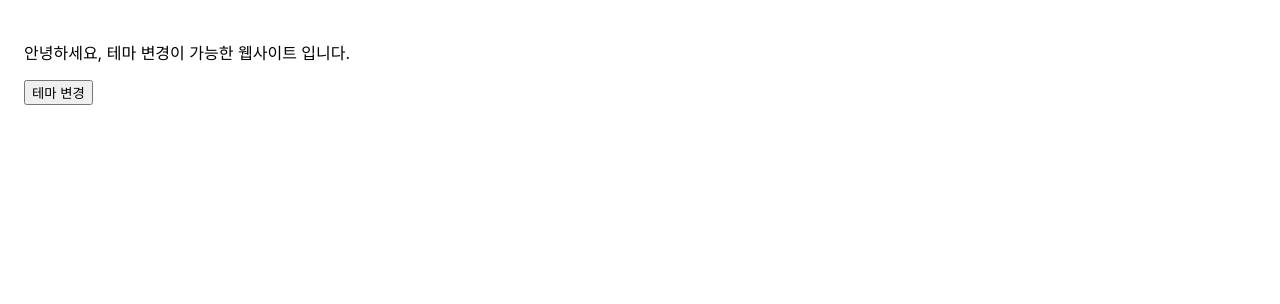
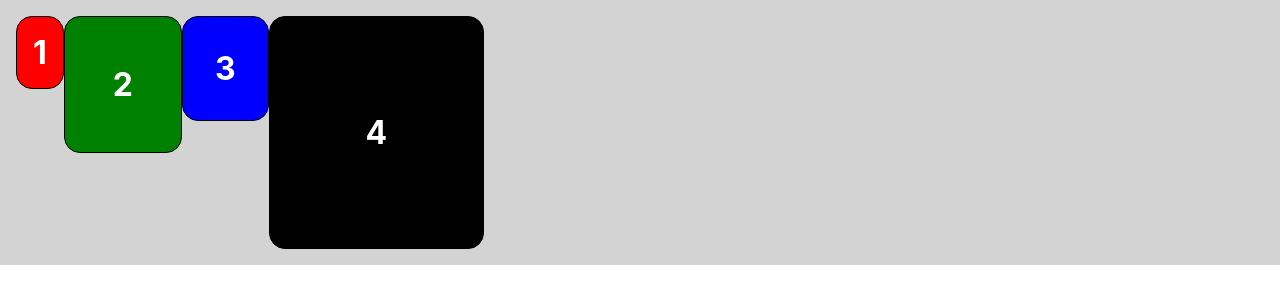
Before and after one commit to msmk908/react-1, a React (Create React App) app: page / in a window 1280 px wide. Shown: the top 304 px of the page. Built offline with nearby package versions, Linux system fonts and the light colour scheme.

Commit message:
15장 완

```diff
--- a/package.json
+++ b/package.json
@@ -9,6 +9,7 @@
     "react": "^18.2.0",
     "react-dom": "^18.2.0",
     "react-scripts": "5.0.1",
+    "styled-components": "^6.1.3",
     "web-vitals": "^2.1.4"
   },
   "scripts": {
--- /dev/null
+++ b/src/chapter_15/Blocks.jsx
@@ -0,0 +1,63 @@
+import styled from "styled-components";
+
+const Wrapper = styled.div`
+    padding: 1rem;
+    display: flex;
+    flex-direction: row;
+    align-items: flex-start;
+    justify-content: flex-start;
+    background-color: lightgrey;
+`;
+
+const Block = styled.div`
+    padding: ${(props) => props.padding};
+    border: 1px solid black;
+    border-radius: 1rem;
+    background-color: ${(props) => props.backgroundColor};
+    color: white;
+    font-size: 2rem;
+    font-weight: bold;
+    text-align: center;
+`;
+
+const blockItems = [
+    {
+        label: "1",
+        padding: "1rem",
+        backgroundColor: "red",
+    },
+    {
+        label: "2",
+        padding: "3rem",
+        backgroundColor: "green",
+    },
+    {
+        label: "3",
+        padding: "2rem",
+        backgroundColor: "blue",
+    },
+    {
+        label: "4",
+        padding: "6rem",
+        backgroundColor: "black",
+    },
+];
+
+function Blocks(props){
+    return(
+        <Wrapper>
+            {blockItems.map((blockItem) =>{
+                return(
+                    <Block
+                        padding={blockItem.padding}
+                        backgroundColor={blockItem.backgroundColor}
+                    >
+                        {blockItem.label}
+                    </Block>
+                );
+            })}
+        </Wrapper>
+    );
+}
+
+export default Blocks;
--- /dev/null
+++ b/src/chapter_15/Button.jsx
@@ -0,0 +1,19 @@
+import React from "react";
+import styled from "styled-components";
+
+const Button = styled.button`
+    color: ${props => props.dark ? "white" : "dark"};
+    background: ${props => props.dark ? "black" : "white"};
+    border: 1px solid black;
+`;
+
+function Sample(props){
+    return(
+        <div>
+            <Button>Normal</Button>
+            <Button dark>Dark</Button>
+        </div>
+    )
+}
+
+export default Sample;
--- /dev/null
+++ b/src/chapter_15/Button2.jsx
@@ -0,0 +1,22 @@
+import React from "react";
+import styled from "styled-components";
+
+const Button = styled.button`
+    color: grey;
+    border: 2px solid palevioletred;
+`;
+
+const RoundedButton = styled(Button)`
+    border-radius: 16px;
+`;
+
+function Sample2(props){
+    return(
+        <div>
+            <Button>Normal</Button>
+            <RoundedButton>Rounded</RoundedButton>
+        </div>
+    )
+}
+
+export default Sample2;
--- /dev/null
+++ b/src/chapter_15/MainPage.jsx
@@ -0,0 +1,25 @@
+import React from "react";
+import styled from 'styled-components';
+
+const Wrapper = styled.div`
+    padding: 1em;
+    background: grey;
+`;
+
+const Title = styled.h1`
+    font-size: 1.5em;
+    color: white;
+    text-align: center;
+`;
+
+function MainPage(props) {
+    return (
+        <Wrapper>
+            <Title>
+                안녕, 리액트!
+            </Title>
+        </Wrapper>
+    )
+}
+
+export default MainPage;
--- a/src/index.js
+++ b/src/index.js
@@ -21,12 +21,16 @@ import TemperatureInput from './chapter_12/TemperatureInput';
 import Calculator from './chapter_12/Calculator';
 import ProfileCard from './chapter_13/ProfileCard';
 import DarkOrLight from './chapter_14/DarkOrLight';
+import MainPage from './chapter_15/MainPage';
+import Sample from './chapter_15/Button';
+import Sample2 from './chapter_15/Button2';
+import Blocks from './chapter_15/Blocks';
 
 
 const root = ReactDOM.createRoot(document.getElementById('root'));
   root.render(
     <React.StrictMode>
-      <DarkOrLight />
+      <Blocks />
     </React.StrictMode>
   );
 
```
Also changed, not shown: 1 other file (tests, documents, lock files or other folders).
